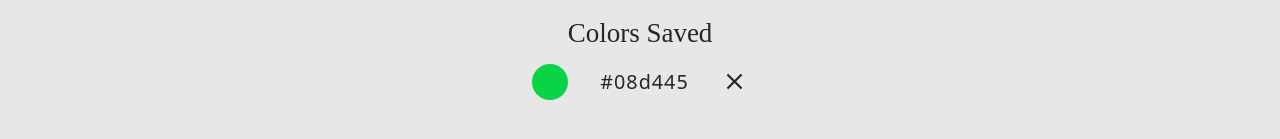
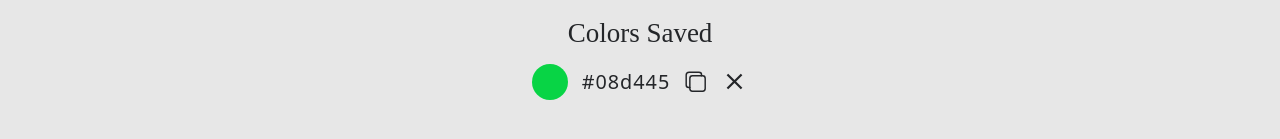
Before and after one commit to BryanGrandon/Random-Color-Generation, a React (Vite) app: page / in a window 1280 px wide. Both pictures are taken after a click on the button 1200 px from the left and 206 px from the top of the page. Shown: the part 305-444 px from the top of the page. Built offline with nearby package versions, Linux system fonts and the light colour scheme.

Commit message:
feat(web):add component button-copy

```diff
--- /dev/null
+++ b/src/components/button-copy/button-copy.css
@@ -0,0 +1,19 @@
+.icon {
+  font-size: 1.3rem;
+  cursor: pointer;
+}
+
+.icon-copy-outline {
+  transition: all 1s ease;
+  display: block;
+}
+.icon-copy-outline:active {
+  display: none;
+}
+.icon-copy {
+  transition: all 1s ease;
+  display: none;
+}
+.icon-copy-outline:active + .icon-copy {
+  display: block;
+}
--- /dev/null
+++ b/src/components/button-copy/button-copy.jsx
@@ -0,0 +1,14 @@
+import React from "react";
+import { IoCopyOutline, IoCopy } from "react-icons/io5";
+import "./button-copy.css";
+
+function ButtonCopy({ onClick, value }) {
+  return (
+    <button onClick={onClick} value={value}>
+      <IoCopyOutline className="icon icon-copy-outline" />
+      <IoCopy className="icon icon-copy" />
+    </button>
+  );
+}
+
+export default ButtonCopy;
--- a/src/components/card-color/card-color.jsx
+++ b/src/components/card-color/card-color.jsx
@@ -1,8 +1,19 @@
-import React, { useEffect } from "react";
+import React from "react";
+import ButtonCopy from "../button-copy/button-copy";
+
 import { IoMdClose } from "react-icons/io";
 import "./styles.css";
 
 function CardColor({ color, hexadecimal, onClick }) {
+  const handlerClickCopyHex = (event) => {
+    const eventName = event.target.nodeName;
+    let color =
+      eventName == "svg"
+        ? event.target.parentNode.value
+        : event.target.parentNode.parentNode.value;
+    navigator.clipboard.writeText([color]);
+  };
+
   return (
     <section className="card-color">
       <span
@@ -12,6 +23,8 @@ function CardColor({ color, hexadecimal, onClick }) {
         {color}
       </span>
       <p className="card-color__hex">{hexadecimal}</p>
+
+      <ButtonCopy onClick={handlerClickCopyHex} value={hexadecimal} />
       <button className="card-color__btn" value={hexadecimal} onClick={onClick}>
         <IoMdClose className="svg__close" />
       </button>
```
